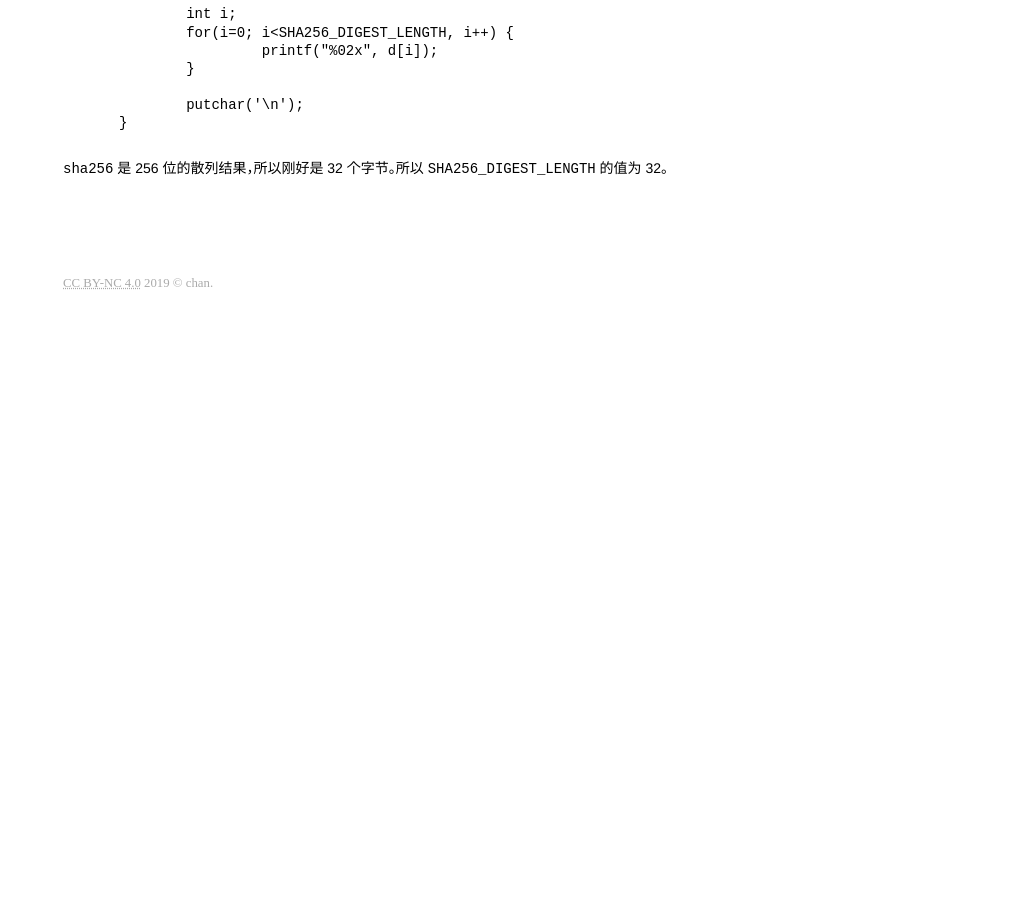
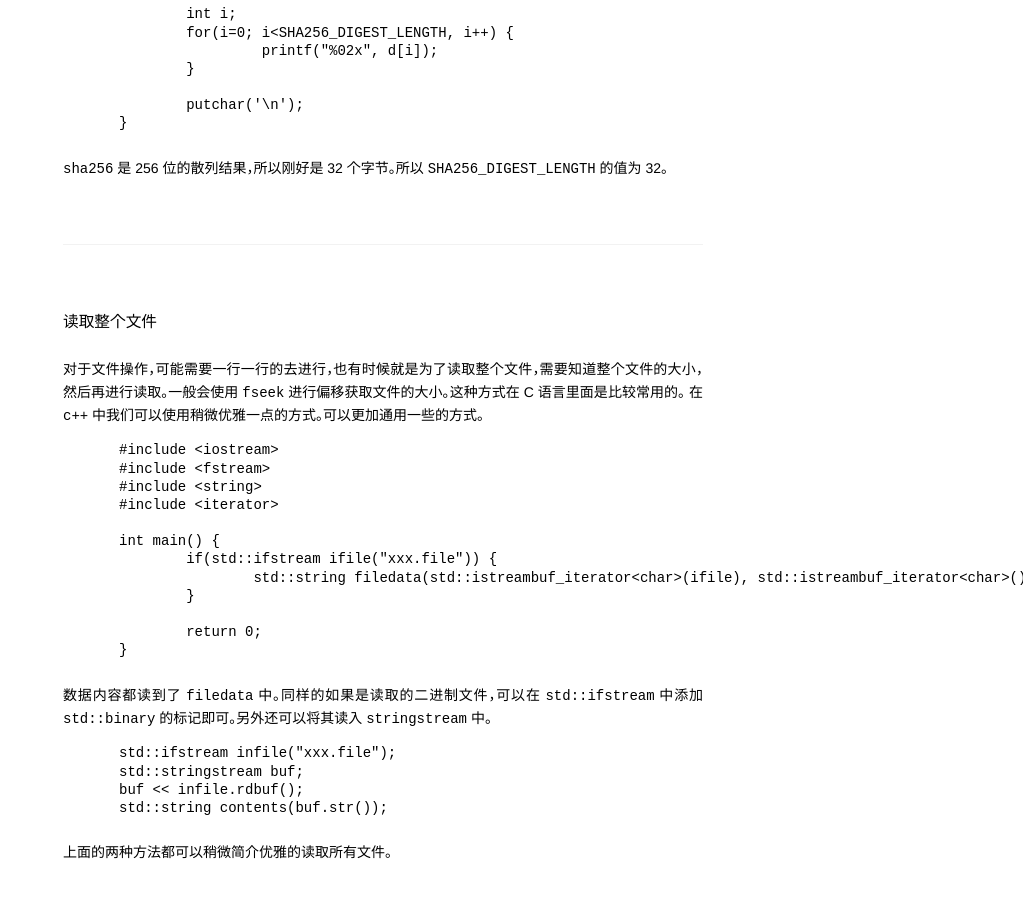
Before and after one commit to JesseEisen/chan, a Jekyll site: the page built from _posts/2019-07-20-cpp-snnp.md, in a window 1280 px wide and 900 px high, scrolled down 1593 px. Shown: the whole window, without its empty margins (257-1280 px from the left). Built offline with Jekyll 4.4.1, drawn with Linux system fonts in a browser that asks for light colours; before the commit the page ends 1916 px from its top, so only the background shows below that.

Commit message:
add some code snippets

````diff
--- a/_posts/2019-07-20-cpp-snnp.md
+++ b/_posts/2019-07-20-cpp-snnp.md
@@ -81,6 +81,34 @@ int main() {
 
 `sha256` 是 256 位的散列结果，所以刚好是 32 个字节。所以 `SHA256_DIGEST_LENGTH` 的值为 32。
 
+---
+
+### 读取整个文件
+
+对于文件操作，可能需要一行一行的去进行，也有时候就是为了读取整个文件，需要知道整个文件的大小，然后再进行读取。一般会使用 `fseek` 进行偏移获取文件的大小。这种方式在 C 语言里面是比较常用的。 在 `c++` 中我们可以使用稍微优雅一点的方式。可以更加通用一些的方式。
+
+```
+#include <iostream>
+#include <fstream>
+#include <string>
+#include <iterator>
+
+int main() {
+	if(std::ifstream ifile("xxx.file")) {
+		std::string filedata(std::istreambuf_iterator<char>(ifile), std::istreambuf_iterator<char>());
+	}
+
+	return 0;
+}
 ```
 
+数据内容都读到了 `filedata` 中。同样的如果是读取的二进制文件，可以在 `std::ifstream`  中添加 `std::binary` 的标记即可。另外还可以将其读入 `stringstream`  中。
+
 ```
+std::ifstream infile("xxx.file");
+std::stringstream buf;
+buf << infile.rdbuf();
+std::string contents(buf.str());
+```
+
+上面的两种方法都可以稍微简介优雅的读取所有文件。
````
Also changed, not shown: _posts/2019-08-29-awk.md (+21 -0 lines).
